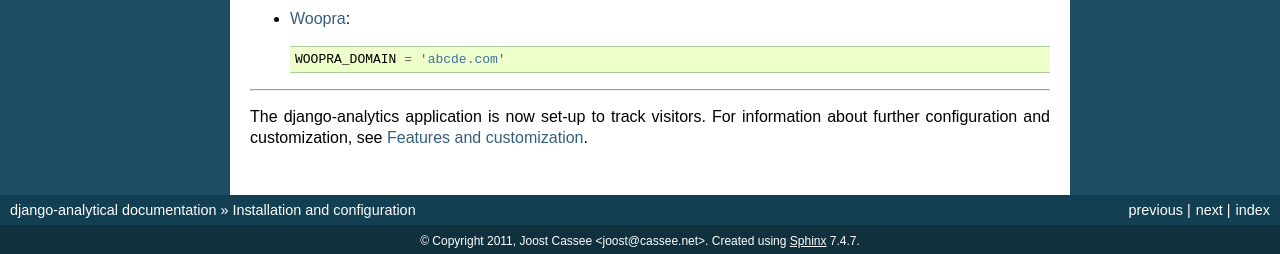
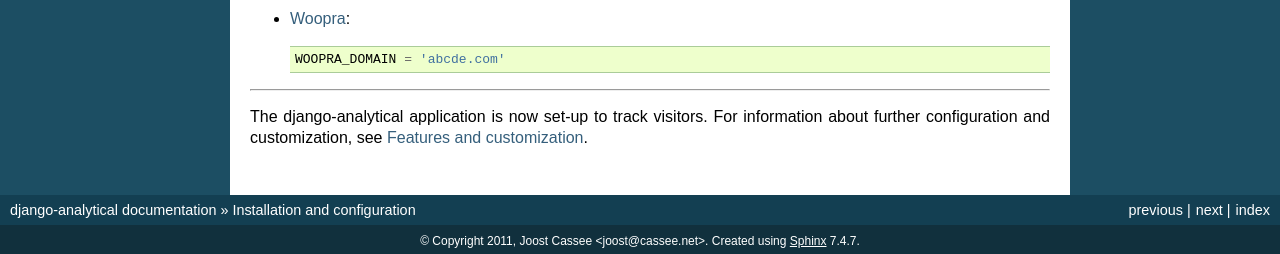
Before and after one commit to jazzband/django-analytical, a Sphinx documentation site: the page built from docs/install.rst, in a window 1280 px wide and 900 px high, scrolled down 1896 px. Shown: the part 643-897 px from the top of the window. Built offline with Sphinx 7.4.7, drawn with Linux system fonts in a browser that asks for light colours; the version number could not be read and is left out.

Commit message:
Fix name: django-analytics -> django-analytical

```diff
--- a/docs/index.rst
+++ b/docs/index.rst
@@ -18,7 +18,7 @@
     :start-after: Django_ project.
     :end-before: Currently supported services:
 
-To get a feel of how django-analytics works, check out the
+To get a feel of how django-analytical works, check out the
 :doc:`tutorial`.
 
 
--- a/docs/install.rst
+++ b/docs/install.rst
@@ -160,6 +160,6 @@
 
 ----
 
-The django-analytics application is now set-up to track visitors.  For
+The django-analytical application is now set-up to track visitors.  For
 information about further configuration and customization, see
 :doc:`features`.
```
